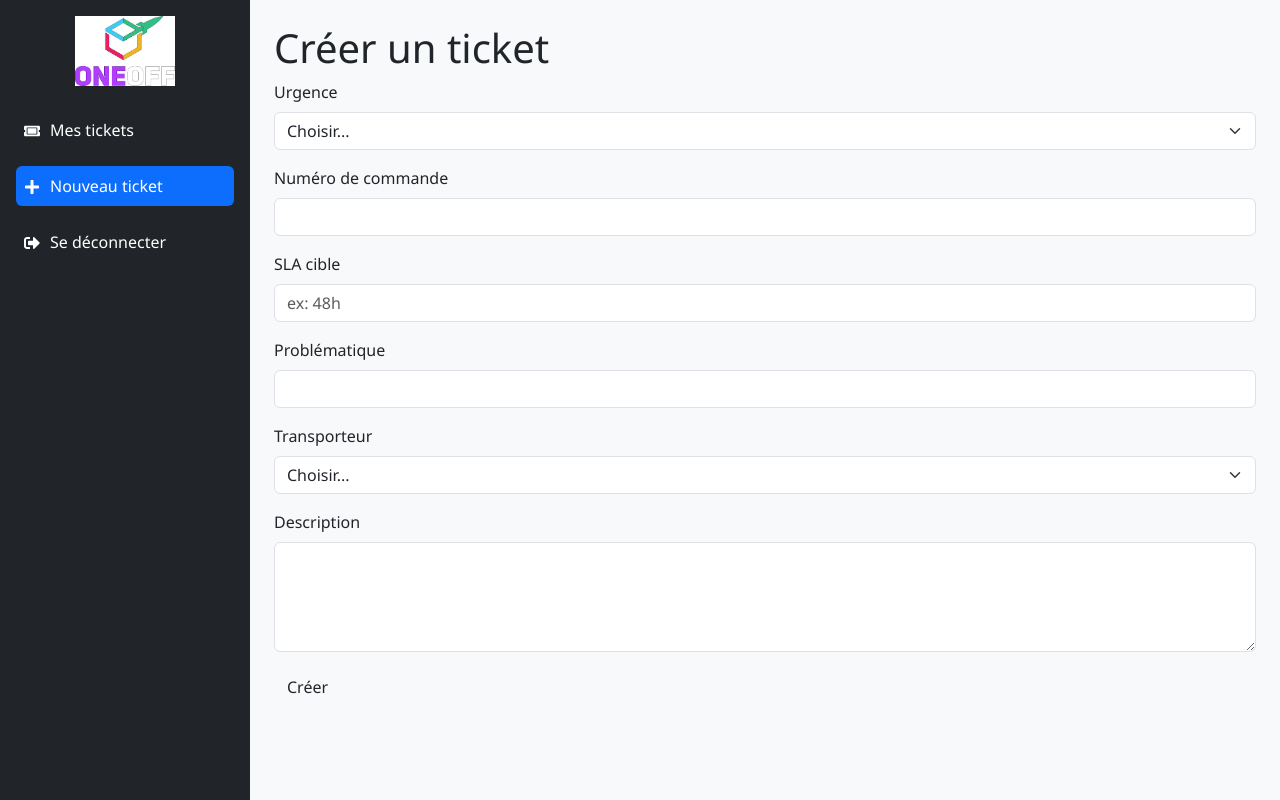
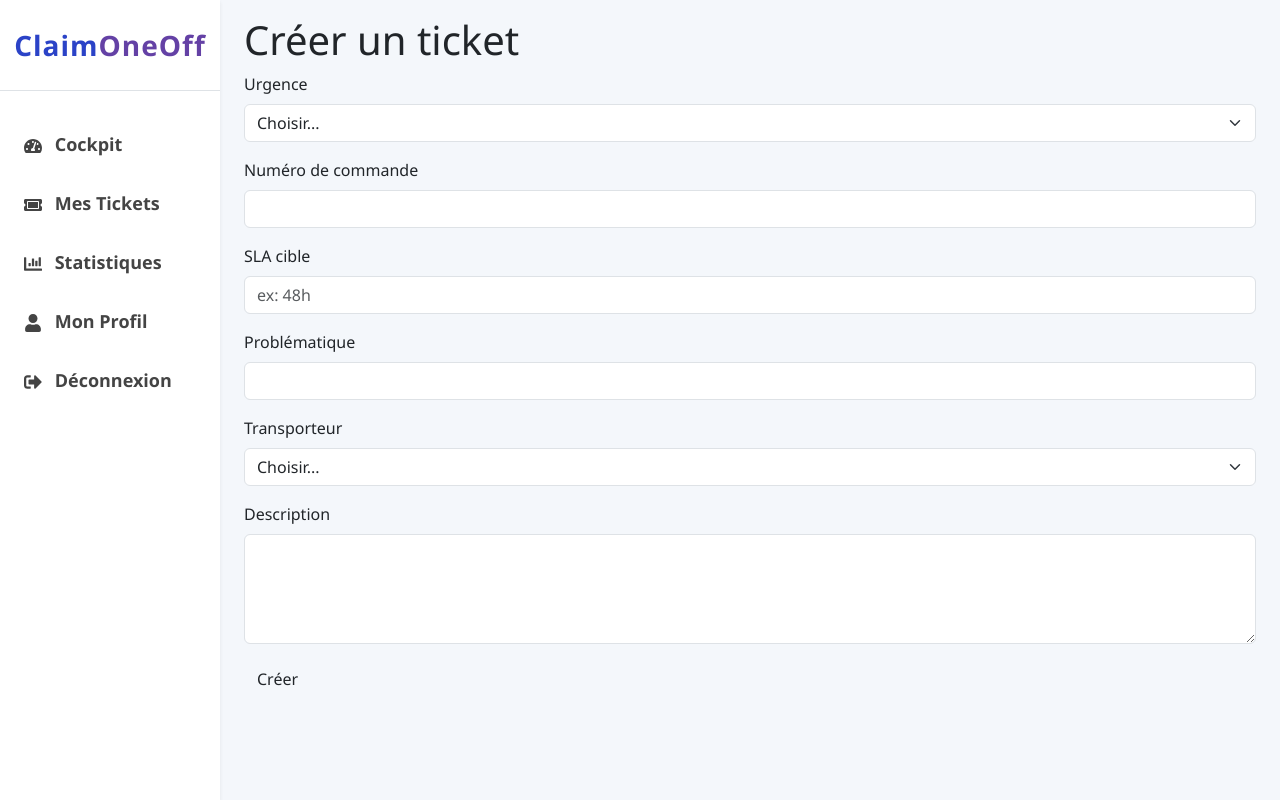
Before and after one commit to OneOffsas/claimoneoff-front02, a Next.js app: page /createticket in a window 1280 px wide. Built offline with nearby package versions, Linux system fonts and the light colour scheme; no server answers; sample sign-in values are in the browser's storage.

Commit message:
Update Layout.js

```diff
--- a/components/Layout.js
+++ b/components/Layout.js
@@ -1,90 +1,38 @@
-// components/Layout.js
-import Link from 'next/link';
-import { useRouter } from 'next/router';
-import {
-  FaTicketAlt,
-  FaChartBar,
-  FaSignOutAlt,
-  FaPlus,
-  FaUserShield
-} from 'react-icons/fa';
+import { FaTachometerAlt, FaTicketAlt, FaChartBar, FaSignOutAlt, FaUser } from "react-icons/fa";
 
-export default function Layout({ children, user }) {
-  const router = useRouter();
-
-  if (!user) return <>{children}</>;
-
-  const isActive = (path) => router.pathname === path;
-
-  const menuItemsClient = [
-    {
-      label: 'Mes tickets',
-      href: '/dashboard',
-      icon: <FaTicketAlt />,
-    },
-    {
-      label: 'Nouveau ticket',
-      href: '/createticket',
-      icon: <FaPlus />,
-    },
-    {
-      label: 'Se déconnecter',
-      href: '/logout',
-      icon: <FaSignOutAlt />,
-    },
+export default function Layout({ user, page, setPage, children }) {
+  // user.role = "Admin" ou "Client"
+  const menu = [
+    { key: "dashboard", label: "Cockpit", icon: <FaTachometerAlt /> },
+    { key: "tickets", label: "Mes Tickets", icon: <FaTicketAlt /> },
+    { key: "stats", label: "Statistiques", icon: <FaChartBar /> },
+    { key: "profile", label: "Mon Profil", icon: <FaUser /> },
+    { key: "logout", label: "Déconnexion", icon: <FaSignOutAlt /> }
   ];
-
-  const menuItemsAdmin = [
-    {
-      label: 'Dashboard Admin',
-      href: '/admin',
-      icon: <FaChartBar />,
-    },
-    {
-      label: 'Mes tickets',
-      href: '/dashboard',
-      icon: <FaTicketAlt />,
-    },
-    {
-      label: 'Nouveau ticket',
-      href: '/createticket',
-      icon: <FaPlus />,
-    },
-    {
-      label: 'Se déconnecter',
-      href: '/logout',
-      icon: <FaSignOutAlt />,
-    },
-  ];
-
-  const menu = user.role === 'Admin' ? menuItemsAdmin : menuItemsClient;
+  if (user.role === "Admin") menu.splice(2, 0, { key: "admin", label: "Vue Admin", icon: <FaUser /> });
 
   return (
-    <div className="d-flex min-vh-100">
-      {/* Sidebar */}
-      <aside className="bg-dark text-white p-3" style={{ width: '250px' }}>
-        <div className="text-center mb-4">
-          <img src="/logo.png" alt="Logo" style={{ maxWidth: '100px' }} />
+    <div className="d-flex" style={{ minHeight: "100vh", background: "#f4f7fb" }}>
+      <aside className="bg-white shadow-sm px-0" style={{ width: 220, minHeight: "100vh" }}>
+        <div className="text-center py-4 border-bottom" style={{ fontWeight: 900, fontSize: 28, color: "#6441a5", letterSpacing: 1 }}>
+          <span style={{ color: "#2b43c7" }}>Claim</span>OneOff
         </div>
-        <nav>
-          {menu.map((item, idx) => (
-            <Link key={idx} href={item.href} passHref legacyBehavior>
-              <a
-                className={`d-flex align-items-center mb-3 text-white text-decoration-none p-2 rounded ${
-                  isActive(item.href) ? 'bg-primary' : 'bg-dark'
-                }`}
-                style={{ transition: '0.3s' }}
-              >
-                <span style={{ marginRight: '10px' }}>{item.icon}</span>
-                {item.label}
-              </a>
-            </Link>
+        <nav className="nav flex-column mt-4">
+          {menu.map(m => (
+            <button
+              key={m.key}
+              className={`nav-link text-start py-3 px-4 ${page === m.key ? "active" : ""}`}
+              style={{ fontWeight: 600, fontSize: 18, color: "#444", background: "none", border: "none", outline: "none" }}
+              onClick={() => m.key === "logout" ? window.location.href="/login" : setPage(m.key)}
+            >
+              <span className="me-2">{m.icon}</span> {m.label}
+            </button>
           ))}
         </nav>
       </aside>
-
-      {/* Main content */}
-      <main className="flex-grow-1 bg-light p-4">{children}</main>
+      <main className="flex-grow-1 px-4 py-3">
+        {children}
+      </main>
     </div>
   );
 }
```
